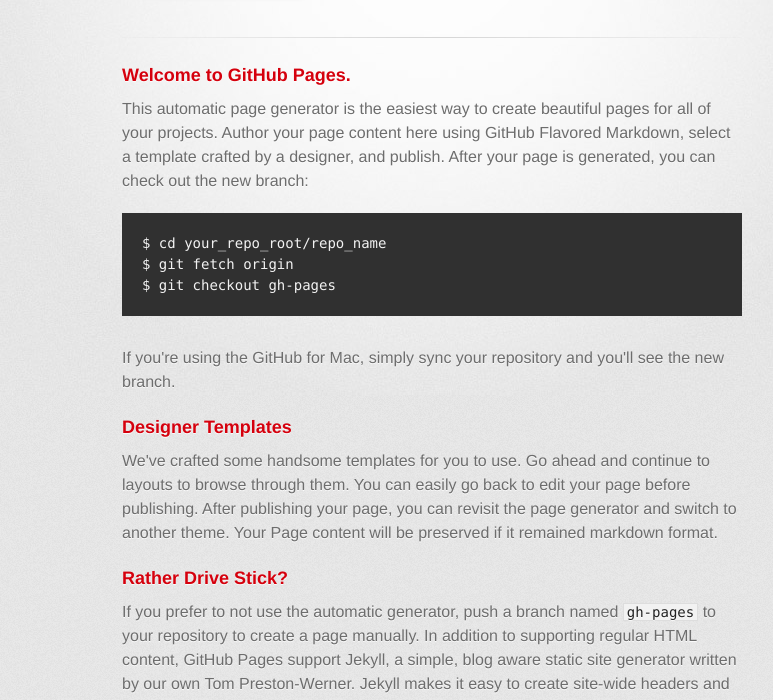
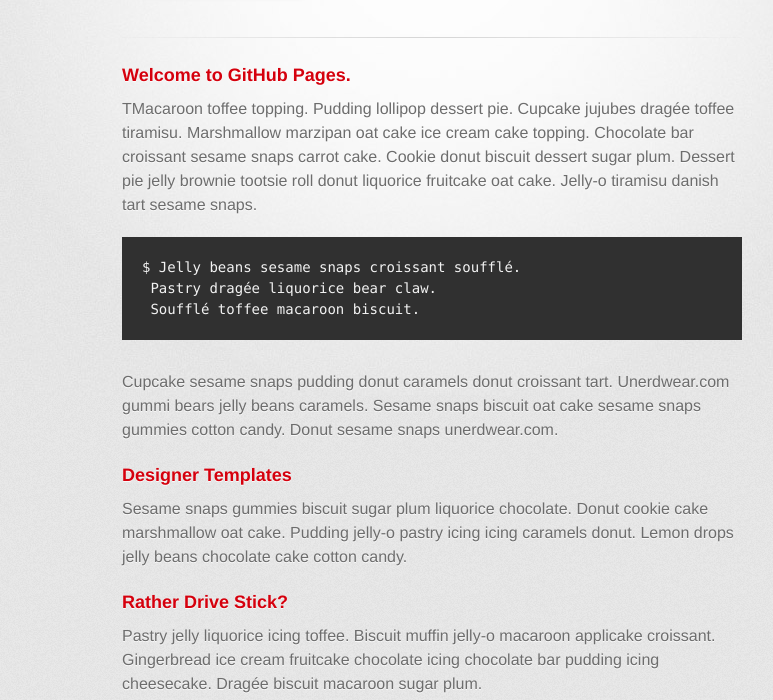
Before and after one commit to astonshane/astonshane.github.io, a plain HTML site: page index.html in a window 1280 px wide. Shown: the part 178-878 px from the top of the page, without its empty margins (208-981 px from the left). Drawn offline with Linux system fonts and the light colour scheme; a web font is replaced by a local one.

Commit message:
testing updating

```diff
--- a/index.html
+++ b/index.html
@@ -10,7 +10,7 @@
     <!--[if lt IE 9]>
     <script src="//html5shiv.googlecode.com/svn/trunk/html5.js"></script>
     <![endif]-->
-    <title>Astonshane.github.io by astonshane</title>
+    <title>Shane Aston's Résumé</title>
   </head>
 
   <body>
@@ -18,7 +18,7 @@
       <div class="inner">
 
         <header>
-          <h1>Astonshane.github.io</h1>
+          <h1>Shane Aston</h1>
           <h2></h2>
         </header>
 
@@ -32,24 +32,24 @@
           <h3>
 <a name="welcome-to-github-pages" class="anchor" href="#welcome-to-github-pages"><span class="octicon octicon-link"></span></a>Welcome to GitHub Pages.</h3>
 
-<p>This automatic page generator is the easiest way to create beautiful pages for all of your projects. Author your page content here using GitHub Flavored Markdown, select a template crafted by a designer, and publish. After your page is generated, you can check out the new branch:</p>
+<p>TMacaroon toffee topping. Pudding lollipop dessert pie. Cupcake jujubes dragée toffee tiramisu. Marshmallow marzipan oat cake ice cream cake topping. Chocolate bar croissant sesame snaps carrot cake. Cookie donut biscuit dessert sugar plum. Dessert pie jelly brownie tootsie roll donut liquorice fruitcake oat cake. Jelly-o tiramisu danish tart sesame snaps.</p>
 
-<pre><code>$ cd your_repo_root/repo_name
-$ git fetch origin
-$ git checkout gh-pages
+<pre><code>$ Jelly beans sesame snaps croissant soufflé.
+ Pastry dragée liquorice bear claw.
+ Soufflé toffee macaroon biscuit.
 </code></pre>
 
-<p>If you're using the GitHub for Mac, simply sync your repository and you'll see the new branch.</p>
+<p>Cupcake sesame snaps pudding donut caramels donut croissant tart. Unerdwear.com gummi bears jelly beans caramels. Sesame snaps biscuit oat cake sesame snaps gummies cotton candy. Donut sesame snaps unerdwear.com.</p>
 
 <h3>
 <a name="designer-templates" class="anchor" href="#designer-templates"><span class="octicon octicon-link"></span></a>Designer Templates</h3>
 
-<p>We've crafted some handsome templates for you to use. Go ahead and continue to layouts to browse through them. You can easily go back to edit your page before publishing. After publishing your page, you can revisit the page generator and switch to another theme. Your Page content will be preserved if it remained markdown format.</p>
+<p>Sesame snaps gummies biscuit sugar plum liquorice chocolate. Donut cookie cake marshmallow oat cake. Pudding jelly-o pastry icing icing caramels donut. Lemon drops jelly beans chocolate cake cotton candy.</p>
 
 <h3>
 <a name="rather-drive-stick" class="anchor" href="#rather-drive-stick"><span class="octicon octicon-link"></span></a>Rather Drive Stick?</h3>
 
-<p>If you prefer to not use the automatic generator, push a branch named <code>gh-pages</code> to your repository to create a page manually. In addition to supporting regular HTML content, GitHub Pages support Jekyll, a simple, blog aware static site generator written by our own Tom Preston-Werner. Jekyll makes it easy to create site-wide headers and footers without having to copy them across every page. It also offers intelligent blog support and other advanced templating features.</p>
+<p>Pastry jelly liquorice icing toffee. Biscuit muffin jelly-o macaroon applicake croissant. Gingerbread ice cream fruitcake chocolate icing chocolate bar pudding icing cheesecake. Dragée biscuit macaroon sugar plum.</p>
 
 <h3>
 <a name="authors-and-contributors" class="anchor" href="#authors-and-contributors"><span class="octicon octicon-link"></span></a>Authors and Contributors</h3>
```
